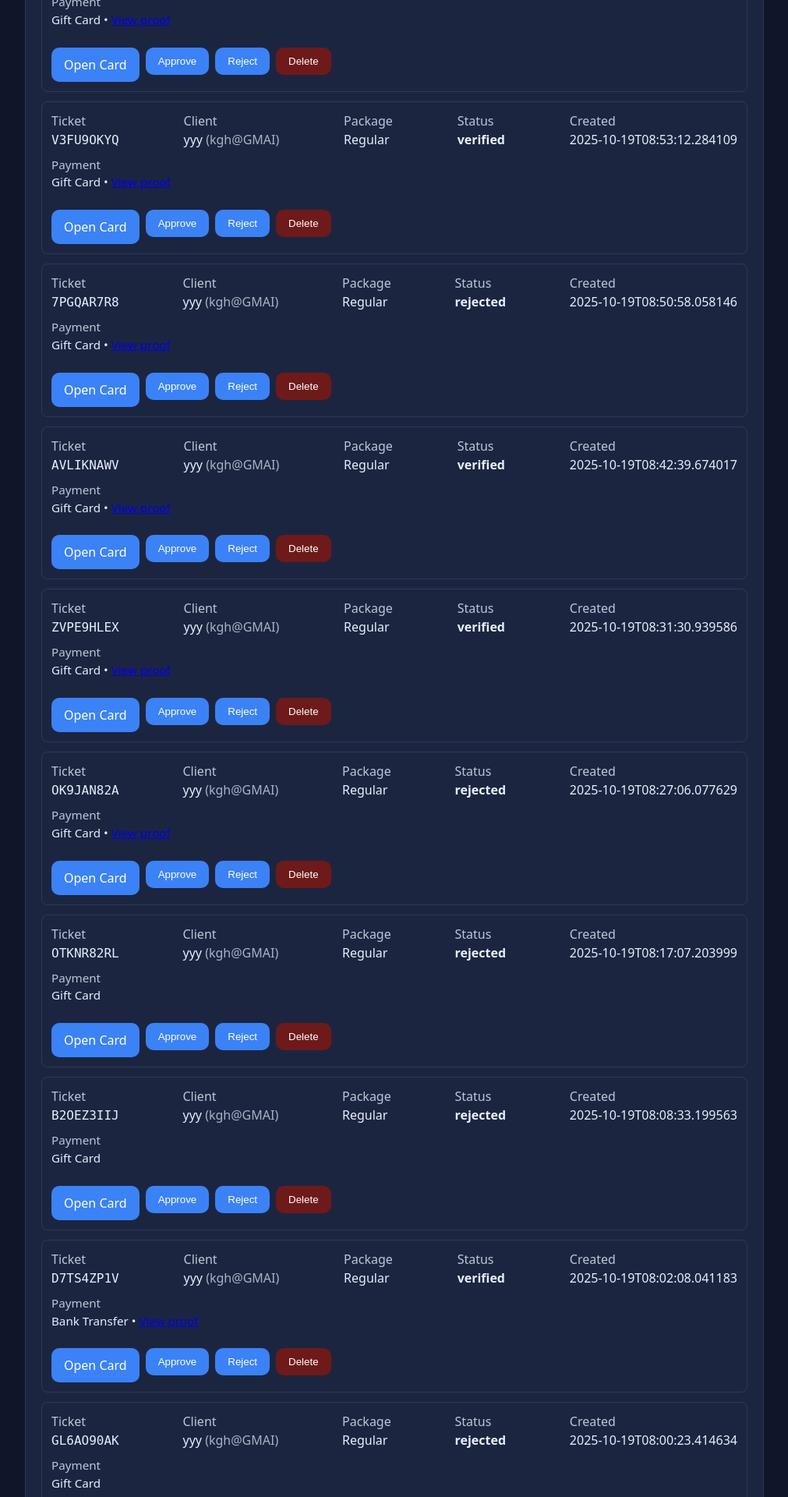
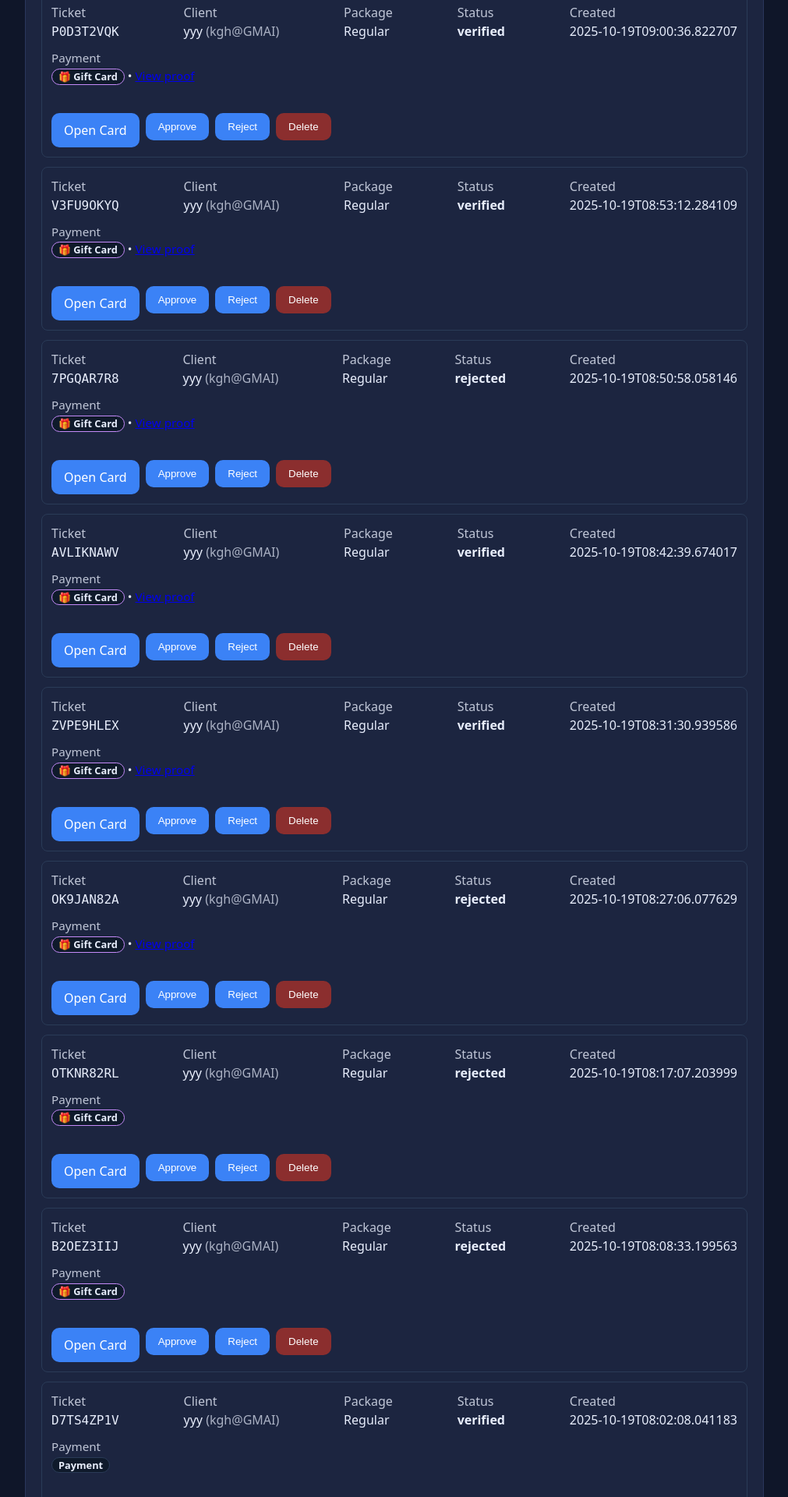
Before and after one commit to verifiedboiy/fanmeetzone, a Flask app: page /admin/records in a window 1280 px wide. Shown: the part 1280-3200 px from the top of the page at 78% size, without its empty margins (134-1145 px from the left). Run offline with Flask 3, Linux system fonts and the light colour scheme.

Commit message:
Added Crypto Payment (BTC, ETH, SOL) + Admin Badge Update

```diff
--- a/app.py
+++ b/app.py
@@ -393,6 +393,39 @@ def payment_gift():
         return render_template("pending_review.html", order=order)
     return render_template("payment_giftcard.html", order=order)
 
+@app.route("/payment/crypto", methods=["GET", "POST"])
+def payment_crypto():
+    order = session.get("pending_order")
+    if not order:
+        return redirect(url_for("client"))
+
+    if request.method == "POST":
+        # Which coin + address the user selected
+        coin = request.form.get("coin") or "UNKNOWN"
+        addr = request.form.get("address") or ""
+
+        # Screenshot
+        proof = request.files.get("crypto_proof")
+        proof_url = save_upload(proof) if proof else None
+
+        # Store as "pending verification" like Gift Card
+        order["payment_info"] = {
+            "method": "Crypto",
+            "coin": coin,
+            "address": addr,
+            "proof_url": proof_url
+        }
+        order["status"] = "pending_verification"
+        order["paid"] = False
+        order["created_at"] = datetime.utcnow().isoformat()
+
+        append_record(order)
+        session.pop("pending_order", None)
+        return render_template("pending_review.html", order=order)
+
+    # GET
+    return render_template("payment_crypto.html", order=order)
+
 @app.route("/_ping")
 def ping():
     return "ok"
--- a/templates/admin_records.html
+++ b/templates/admin_records.html
@@ -1,13 +1,31 @@
 {% extends "base.html" %}
 {% block content %}
+<style>
+  /* tiny badges that match your dark theme */
+  .badge {
+    display:inline-block; padding:3px 8px; border-radius:999px;
+    font-size:.8rem; line-height:1; border:1px solid #2a3b57; background:#0f1a2b;
+  }
+  .badge.square { border-color:#3a7bd5; }
+  .badge.gift   { border-color:#c58af9; }
+  .badge.crypto { border-color:#00c896; }
+  .pill {
+    display:inline-flex; align-items:center; gap:6px;
+    padding:4px 8px; border-radius:8px; border:1px solid #2a3b57; background:#0f1a2b;
+  }
+  .copy-btn { cursor:pointer; border:1px solid #2a3b57; border-radius:6px; padding:2px 6px; }
+</style>
+
 <section class="card">
   <h2>Admin • Records</h2>
+
   {% if records|length == 0 %}
     <p>No records yet.</p>
   {% else %}
     <div style="display:grid; gap:12px;">
       {% for r in records %}
         <div style="border:1px solid #2a3b57; border-radius:8px; padding:12px;">
+          <!-- top row -->
           <div style="display:flex; justify-content:space-between; gap:12px; flex-wrap:wrap;">
             <div>
               <div style="opacity:.8;">Ticket</div>
@@ -15,7 +33,8 @@
             </div>
             <div>
               <div style="opacity:.8;">Client</div>
-              {{ r.client.full_name or '—' }} <span style="opacity:.7;">({{ r.client.email or '—' }})</span>
+              {{ r.client.full_name or '—' }}
+              <span style="opacity:.7;">({{ r.client.email or '—' }})</span>
             </div>
             <div>
               <div style="opacity:.8;">Package</div>
@@ -32,20 +51,45 @@
           </div>
 
           {% if r.payment_info %}
-            <div style="margin-top:8px; font-size:.95rem;">
+            <div style="margin-top:10px; font-size:.95rem;">
               <div style="opacity:.8;">Payment</div>
-              <div>
-                {{ r.payment_info.method }}
-                {% if r.payment_info.payment_id %} • <span style="opacity:.8;">{{ r.payment_info.payment_id }}</span>{% endif %}
-                {% if r.payment_info.session_id %} • <span style="opacity:.8;">{{ r.payment_info.session_id }}</span>{% endif %}
+
+              <!-- badges by method -->
+              {% set method = (r.payment_info.method or '') %}
+              {% if method == 'Square Card' %}
+                <span class="badge square">💳 Square Card</span>
+                {% if r.payment_info.payment_id %}
+                  <span style="opacity:.8;">• {{ r.payment_info.payment_id }}</span>
+                {% endif %}
+              {% elif method == 'Gift Card' %}
+                <span class="badge gift">🎁 Gift Card</span>
                 {% if r.payment_info.proof_url %}
                   • <a href="{{ r.payment_info.proof_url }}" target="_blank">View proof</a>
                 {% endif %}
-              </div>
+              {% elif method == 'Crypto' %}
+                <span class="badge crypto">🪙 Crypto</span>
+                {% if r.payment_info.coin %}
+                  <span class="pill" style="margin-left:6px;">{{ r.payment_info.coin }}</span>
+                {% endif %}
+                {% if r.payment_info.address %}
+                  <span class="pill" style="margin-left:6px; max-width:100%; overflow:hidden; text-overflow:ellipsis;">
+                    <code id="addr-{{ loop.index }}" style="max-width:58ch; display:inline-block; overflow:hidden; text-overflow:ellipsis;">
+                      {{ r.payment_info.address }}
+                    </code>
+                    <button type="button" class="copy-btn" data-copy-target="addr-{{ loop.index }}">Copy</button>
+                  </span>
+                {% endif %}
+                {% if r.payment_info.proof_url %}
+                  • <a href="{{ r.payment_info.proof_url }}" target="_blank">View screenshot</a>
+                {% endif %}
+              {% else %}
+                <span class="badge">Payment</span>
+              {% endif %}
             </div>
           {% endif %}
 
-          <div style="margin-top:10px; display:flex; gap:8px; flex-wrap:wrap;">
+          <!-- actions -->
+          <div style="margin-top:12px; display:flex; gap:8px; flex-wrap:wrap;">
             <a class="btn outline" href="{{ url_for('view_card', ticket_id=r.ticket_id) }}" target="_blank">Open Card</a>
 
             <form action="{{ url_for('admin_verify', ticket=r.ticket_id, action='approve') }}" method="POST">
@@ -56,8 +100,9 @@
               <button class="btn" type="submit">Reject</button>
             </form>
 
+            <!-- Delete -->
             <form action="{{ url_for('admin_delete', ticket=r.ticket_id) }}" method="POST" onsubmit="return confirm('Delete this record permanently?');">
-              <button class="btn danger" type="submit" style="background:#6e1a1a;">Delete</button>
+              <button class="btn" type="submit" style="background:#8b2e2e;">Delete</button>
             </form>
           </div>
         </div>
@@ -65,4 +110,23 @@
     </div>
   {% endif %}
 </section>
+
+<script>
+  // Copy buttons for crypto addresses
+  document.querySelectorAll('.copy-btn').forEach(btn => {
+    btn.addEventListener('click', async () => {
+      const id = btn.getAttribute('data-copy-target');
+      const el = document.getElementById(id);
+      if (!el) return;
+      try {
+        await navigator.clipboard.writeText(el.textContent.trim());
+        const old = btn.textContent;
+        btn.textContent = 'Copied!';
+        setTimeout(() => btn.textContent = old, 1200);
+      } catch (e) {
+        alert('Copy failed. Please copy manually.');
+      }
+    });
+  });
+</script>
 {% endblock %}
--- a/templates/payment_options.html
+++ b/templates/payment_options.html
@@ -8,6 +8,7 @@
     <a class="btn" href="{{ url_for('payment_card') }}">💳 Pay by Card / Debit</a>
     <a class="btn" href="{{ url_for('payment_bank') }}">🏦 Pay from Bank (ACH)</a>
     <a class="btn" href="{{ url_for('payment_gift') }}">🎁 Pay with Gift Card</a>
+    <a class="btn" href="{{ url_for('payment_crypto') }}">Pay with Crypto</a>
   </div>
 
   <p style="opacity:.7; margin-top:12px;">
```
Also changed, not shown: templates/payment_crypto.html (added, +98 -0 lines).
